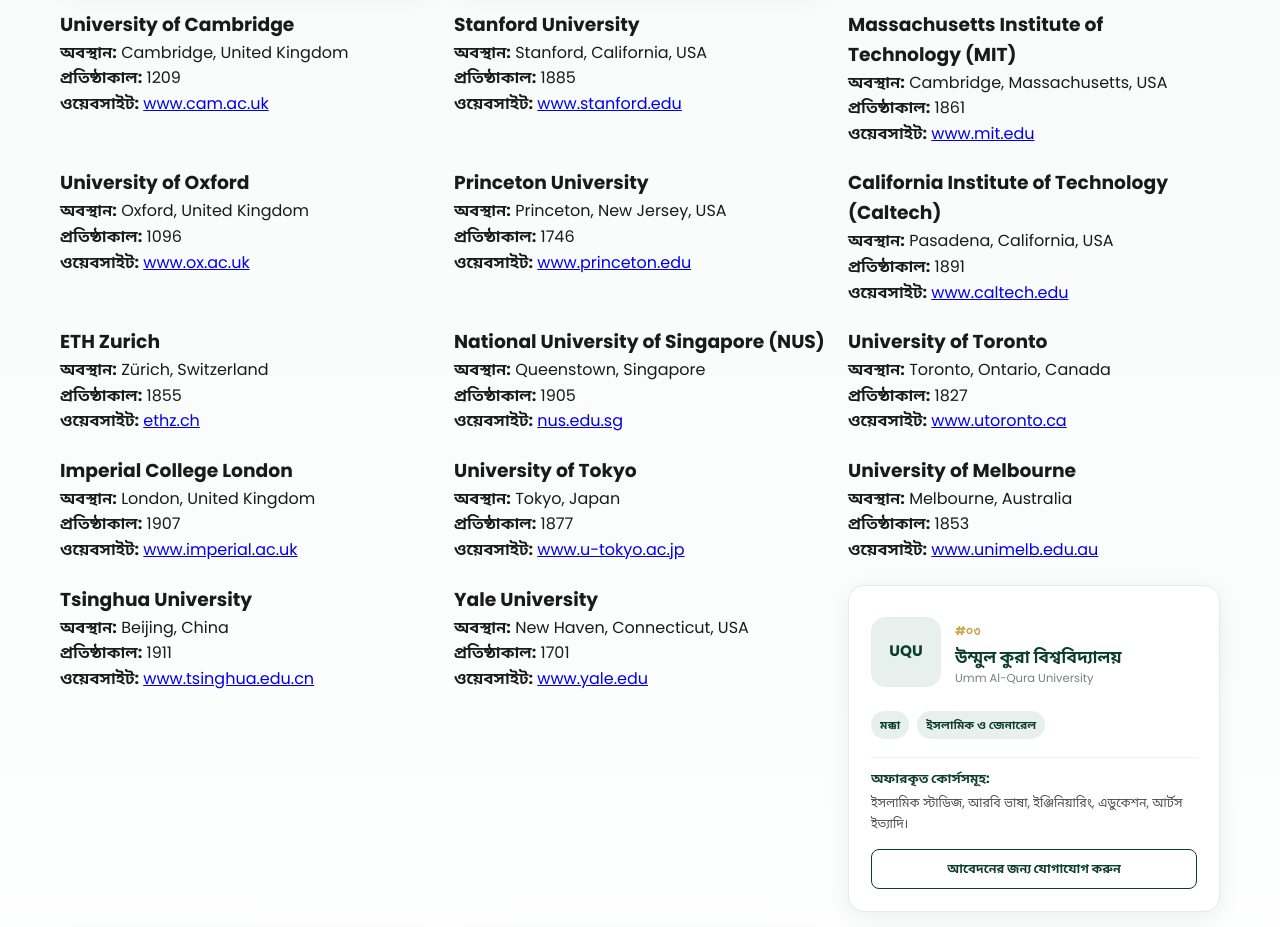
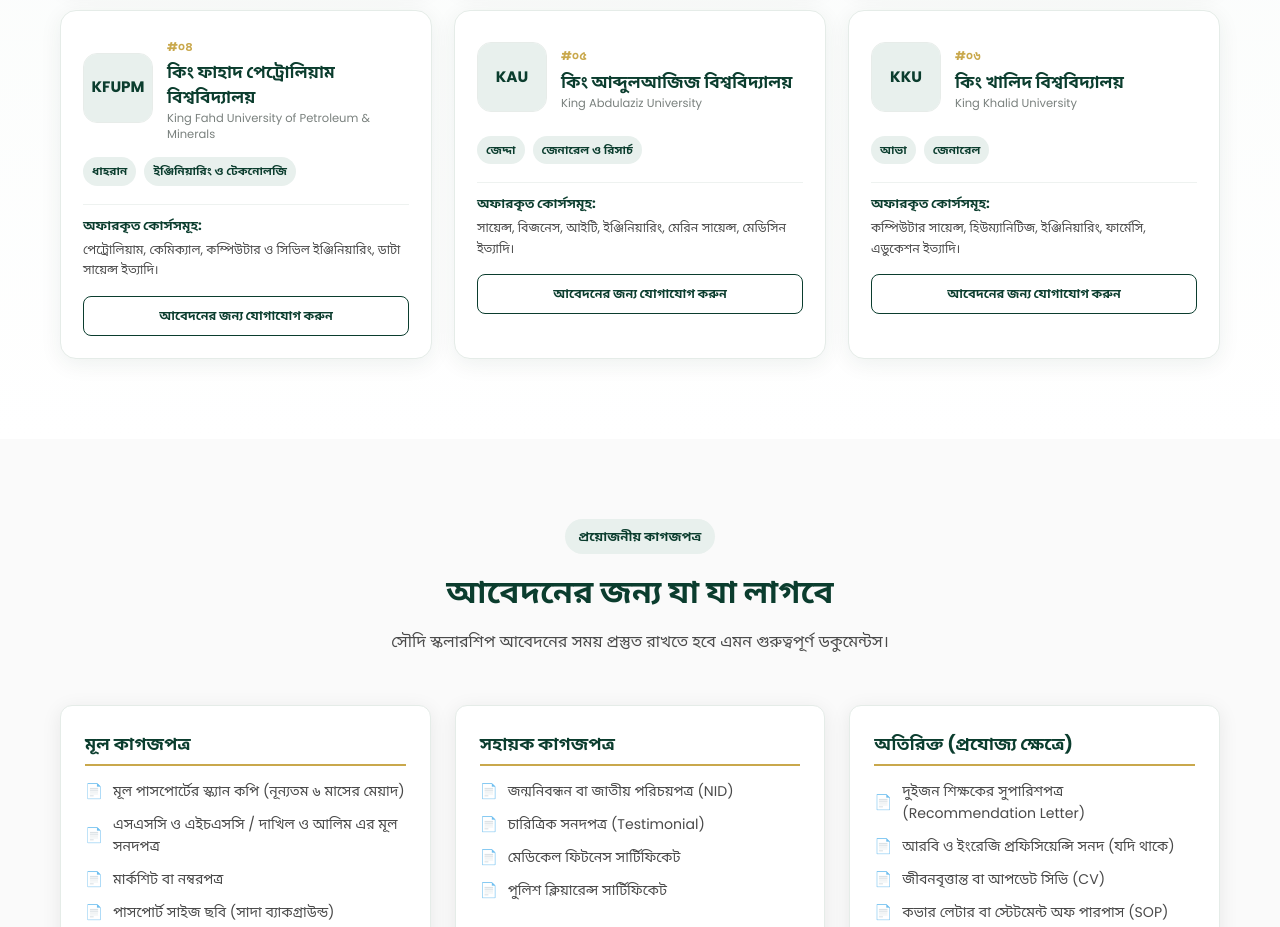
Before and after one commit to madaniohbd-sketch/Madani_scholarship_help_center, a website: page index.html in a window 1280 px wide. Shown: the part 2800-3727 px from the top of the page. Drawn offline with Linux system fonts and the light colour scheme.

Commit message:
Update index.html

```diff
--- a/index.html
+++ b/index.html
@@ -615,125 +615,7 @@
           </div>
           <a href="#apply" class="uni-link">আবেদনের জন্য যোগাযোগ করুন</a>
         </div>
-<!-- বিশ্ববিদ্যালয় ১ -->
-<div class="university-card">
-    <h3>Harvard University</h3>
-    <p><strong>অবস্থান:</strong> Cambridge, Massachusetts, USA</p>
-    <p><strong>প্রতিষ্ঠাকাল:</strong> 1636</p>
-    <p><strong>ওয়েবসাইট:</strong> <a href="https://www.harvard.edu" target="_blank">www.harvard.edu</a></p>
-</div>
 
-<!-- বিশ্ববিদ্যালয় ২ -->
-<div class="university-card">
-    <h3>University of Cambridge</h3>
-    <p><strong>অবস্থান:</strong> Cambridge, United Kingdom</p>
-    <p><strong>প্রতিষ্ঠাকাল:</strong> 1209</p>
-    <p><strong>ওয়েবসাইট:</strong> <a href="https://www.cam.ac.uk" target="_blank">www.cam.ac.uk</a></p>
-</div>
-
-<!-- বিশ্ববিদ্যালয় ৩ -->
-<div class="university-card">
-    <h3>Stanford University</h3>
-    <p><strong>অবস্থান:</strong> Stanford, California, USA</p>
-    <p><strong>প্রতিষ্ঠাকাল:</strong> 1885</p>
-    <p><strong>ওয়েবসাইট:</strong> <a href="https://www.stanford.edu" target="_blank">www.stanford.edu</a></p>
-</div>
-
-<!-- বিশ্ববিদ্যালয় ৪ -->
-<div class="university-card">
-    <h3>Massachusetts Institute of Technology (MIT)</h3>
-    <p><strong>অবস্থান:</strong> Cambridge, Massachusetts, USA</p>
-    <p><strong>প্রতিষ্ঠাকাল:</strong> 1861</p>
-    <p><strong>ওয়েবসাইট:</strong> <a href="https://www.mit.edu" target="_blank">www.mit.edu</a></p>
-</div>
-
-<!-- বিশ্ববিদ্যালয় ৫ -->
-<div class="university-card">
-    <h3>University of Oxford</h3>
-    <p><strong>অবস্থান:</strong> Oxford, United Kingdom</p>
-    <p><strong>প্রতিষ্ঠাকাল:</strong> 1096</p>
-    <p><strong>ওয়েবসাইট:</strong> <a href="https://www.ox.ac.uk" target="_blank">www.ox.ac.uk</a></p>
-</div>
-
-<!-- বিশ্ববিদ্যালয় ৬ -->
-<div class="university-card">
-    <h3>Princeton University</h3>
-    <p><strong>অবস্থান:</strong> Princeton, New Jersey, USA</p>
-    <p><strong>প্রতিষ্ঠাকাল:</strong> 1746</p>
-    <p><strong>ওয়েবসাইট:</strong> <a href="https://www.princeton.edu" target="_blank">www.princeton.edu</a></p>
-</div>
-
-<!-- বিশ্ববিদ্যালয় ৭ -->
-<div class="university-card">
-    <h3>California Institute of Technology (Caltech)</h3>
-    <p><strong>অবস্থান:</strong> Pasadena, California, USA</p>
-    <p><strong>প্রতিষ্ঠাকাল:</strong> 1891</p>
-    <p><strong>ওয়েবসাইট:</strong> <a href="https://www.caltech.edu" target="_blank">www.caltech.edu</a></p>
-</div>
-
-<!-- বিশ্ববিদ্যালয় ৮ -->
-<div class="university-card">
-    <h3>ETH Zurich</h3>
-    <p><strong>অবস্থান:</strong> Zürich, Switzerland</p>
-    <p><strong>প্রতিষ্ঠাকাল:</strong> 1855</p>
-    <p><strong>ওয়েবসাইট:</strong> <a href="https://ethz.ch" target="_blank">ethz.ch</a></p>
-</div>
-
-<!-- বিশ্ববিদ্যালয় ৯ -->
-<div class="university-card">
-    <h3>National University of Singapore (NUS)</h3>
-    <p><strong>অবস্থান:</strong> Queenstown, Singapore</p>
-    <p><strong>প্রতিষ্ঠাকাল:</strong> 1905</p>
-    <p><strong>ওয়েবসাইট:</strong> <a href="https://nus.edu.sg" target="_blank">nus.edu.sg</a></p>
-</div>
-
-<!-- বিশ্ববিদ্যালয় ১০ -->
-<div class="university-card">
-    <h3>University of Toronto</h3>
-    <p><strong>অবস্থান:</strong> Toronto, Ontario, Canada</p>
-    <p><strong>প্রতিষ্ঠাকাল:</strong> 1827</p>
-    <p><strong>ওয়েবসাইট:</strong> <a href="https://www.utoronto.ca" target="_blank">www.utoronto.ca</a></p>
-</div>
-
-<!-- বিশ্ববিদ্যালয় ১১ -->
-<div class="university-card">
-    <h3>Imperial College London</h3>
-    <p><strong>অবস্থান:</strong> London, United Kingdom</p>
-    <p><strong>প্রতিষ্ঠাকাল:</strong> 1907</p>
-    <p><strong>ওয়েবসাইট:</strong> <a href="https://www.imperial.ac.uk" target="_blank">www.imperial.ac.uk</a></p>
-</div>
-
-<!-- বিশ্ববিদ্যালয় ১২ -->
-<div class="university-card">
-    <h3>University of Tokyo</h3>
-    <p><strong>অবস্থান:</strong> Tokyo, Japan</p>
-    <p><strong>প্রতিষ্ঠাকাল:</strong> 1877</p>
-    <p><strong>ওয়েবসাইট:</strong> <a href="https://www.u-tokyo.ac.jp" target="_blank">www.u-tokyo.ac.jp</a></p>
-</div>
-
-<!-- বিশ্ববিদ্যালয় ১৩ -->
-<div class="university-card">
-    <h3>University of Melbourne</h3>
-    <p><strong>অবস্থান:</strong> Melbourne, Australia</p>
-    <p><strong>প্রতিষ্ঠাকাল:</strong> 1853</p>
-    <p><strong>ওয়েবসাইট:</strong> <a href="https://www.unimelb.edu.au" target="_blank">www.unimelb.edu.au</a></p>
-</div>
-
-<!-- বিশ্ববিদ্যালয় ১৪ -->
-<div class="university-card">
-    <h3>Tsinghua University</h3>
-    <p><strong>অবস্থান:</strong> Beijing, China</p>
-    <p><strong>প্রতিষ্ঠাকাল:</strong> 1911</p>
-    <p><strong>ওয়েবসাইট:</strong> <a href="https://www.tsinghua.edu.cn" target="_blank">www.tsinghua.edu.cn</a></p>
-</div>
-
-<!-- বিশ্ববিদ্যালয় ১৫ -->
-<div class="university-card">
-    <h3>Yale University</h3>
-    <p><strong>অবস্থান:</strong> New Haven, Connecticut, USA</p>
-    <p><strong>প্রতিষ্ঠাকাল:</strong> 1701</p>
-    <p><strong>ওয়েবসাইট:</strong> <a href="https://www.yale.edu" target="_blank">www.yale.edu</a></p>
-</div>
         <!-- University 3 -->
         <div class="uni-card" data-category="ইসলামিক" data-name="উম্মুল কুরা বিশ্ববিদ্যালয় umm al qura university makkah">
           <div class="uni-top">
```
